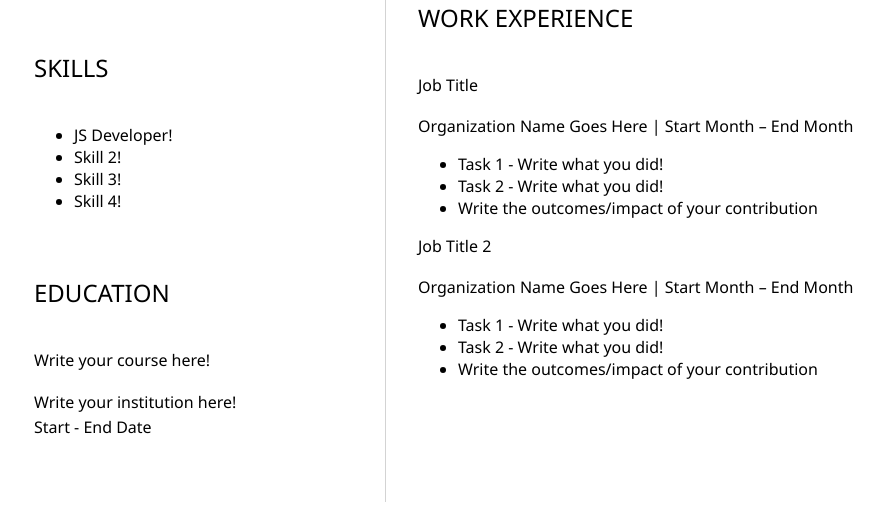
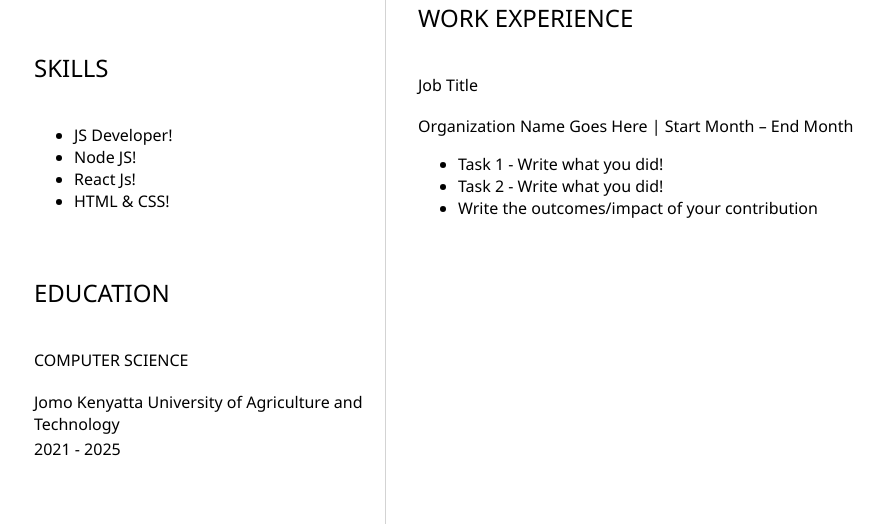
Before and after one commit to KINYENJE/my-resume, a plain HTML site: page index.html in a window 1280 px wide. Shown: the part 422-946 px from the top of the page, without its empty margins (158-1042 px from the left). Before the commit the page ends 924 px from the top, so only its background shows below. Drawn offline with Linux system fonts and the light colour scheme.

Commit message:
education

```diff
--- a/index.html
+++ b/index.html
@@ -10,7 +10,7 @@
 			<!-- resume header with your name and title -->
 			<h1>James Njenga</h1>
 			<hr>
-			Faculty Demo
+			Web Developer
 			<hr>
 		</header>
 		<main>
@@ -28,7 +28,7 @@
                     </p>
                     <p>
                         <i class="fab fa-linkedin" aria-hidden="true"></i>
-                        <a href="linkedin.com/yourLinkedInUsername">KINYENJE</a>
+                        <a href="https://www.linkedin.com/in/james-mbugua-22850423a/">KINYENJE</a>
                     </p>
 				</section>
 				<section>
@@ -36,20 +36,20 @@
 					<!-- your skills -->
                     <ul>
                         <li>JS Developer!</li>
-                        <li>Skill 2!</li>
-                        <li>Skill 3!</li>
-                        <li>Skill 4!</li>
+                        <li>Node JS!</li>
+                        <li>React Js!</li>
+                        <li>HTML & CSS!</li>
                     </ul>
 				</section>
 				<section>
 					<h2>EDUCATION</h2>
 					<!-- your education -->
-                    <h3>Write your course here!</h3>
+                    <h3>COMPUTER SCIENCE </h3>
                     <p>
-                        Write your institution here!
+                        Jomo Kenyatta University of Agriculture and Technology
                     </p>
                     <p>
-                        Start - End Date
+                        2021 - 2025
                     </p>
 				</section>
 			</article>
@@ -73,7 +73,7 @@
 
                     </ul>
 
-                    <h3>Job Title 2</h3>
+                    <!-- <h3>Job Title 2</h3>
                     <p>
                         Organization Name Goes Here | Start Month – End Month
                     </p>
@@ -82,7 +82,7 @@
                             <li>Task 2 - Write what you did!</li>
                             <li>Write the outcomes/impact of your contribution</li>
 
-                    </ul>
+                    </ul> -->
 				</section>
 			</article>
 		</main>
```
